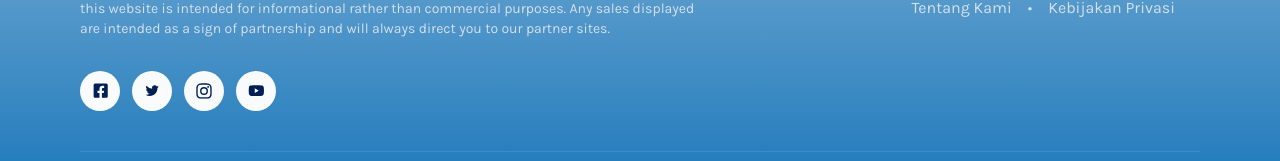
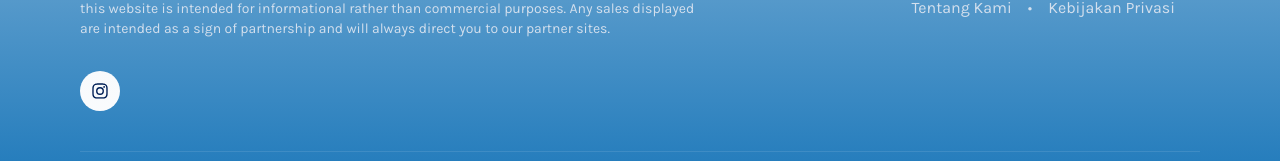
Before and after one commit to bragapm/west-java-travel, a Next.js app: page / in a window 1280 px wide. Shown: the part 6746-6907 px from the top of the page. Built offline with nearby package versions, Linux system fonts and the light colour scheme; no server answers.

Commit message:
remove social media except ig

```diff
--- a/components/Footer.js
+++ b/components/Footer.js
@@ -14,7 +14,7 @@ export const Footer = () => {
                     <img src='/ic-logo.svg' className='w-[100px] md:w-[126.27px]' />
                     <p className='font-karla text-xs md:text-sm text-[#CBD9EA] mt-8 text-center md:text-left'>This is the official website of the West Java Tourism Department, Indonesia. The content listed on this website is intended for informational rather than commercial purposes. Any sales displayed are intended as a sign of partnership and will always direct you to our partner sites.</p>
                     <div className='mt-8 flex flex-row space-x-3'>
-                        <a href='https://www.facebook.com/Smiling-West-Java-104281914974864/' target='_blank'>
+                        {/* <a href='https://www.facebook.com/Smiling-West-Java-104281914974864/' target='_blank'>
                             <div className='w-[33.33px] md:w-[40px] h-[33.33px] md:h-[40px] rounded-full bg-white hover:scale-125 transition-all flex flex-row items-center justify-center'>
                                 <MemoIcFacebook className='scale-110 text-[#011F56]' />
                             </div>
@@ -23,17 +23,17 @@ export const Footer = () => {
                             <div className='w-[33.33px] md:w-[40px] h-[33.33px] md:h-[40px] rounded-full bg-white hover:scale-125 transition-all flex flex-row items-center justify-center'>
                                 <MemoIcTwitter className='scale-110 text-[#011F56]' />
                             </div>
-                        </a>
+                        </a> */}
                         <a href='https://www.instagram.com/westjava.travel/' target='_blank'>
                             <div className='w-[33.33px] md:w-[40px] h-[33.33px] md:h-[40px] rounded-full bg-white hover:scale-125 transition-all flex flex-row items-center justify-center'>
                                 <MemoIcInstagram className='scale-110 text-[#011F56]' />
                             </div>
                         </a>
-                        <a href='https://youtube.com/channel/UCFf4Zbap_oELqdAsA4nOjqQ' target='_blank'>
+                        {/* <a href='https://youtube.com/channel/UCFf4Zbap_oELqdAsA4nOjqQ' target='_blank'>
                             <div className='w-[33.33px] md:w-[40px] h-[33.33px] md:h-[40px] rounded-full bg-white hover:scale-125 transition-all flex flex-row items-center justify-center'>
                                 <MemoIcYoutube className='scale-110 text-[#011F56]' />
                             </div>
-                        </a>
+                        </a> */}
                     </div>
                 </div>
                 <div className='flex flex-col mt-16 md:mt-0 md:max-h-[330px]'>
```
